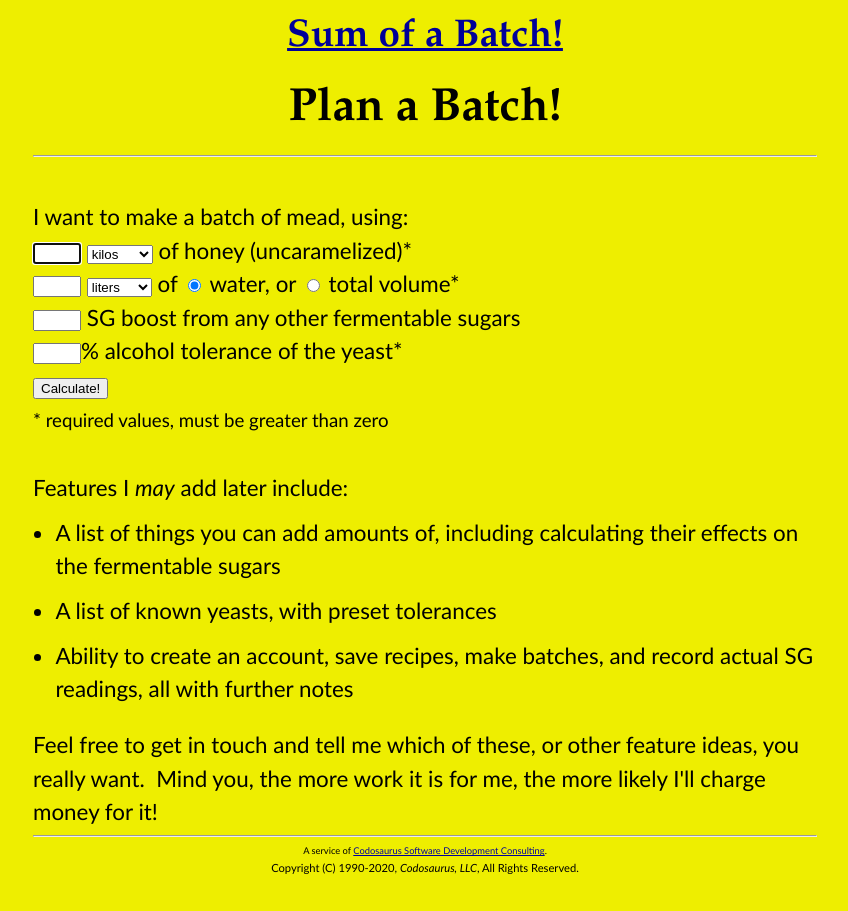
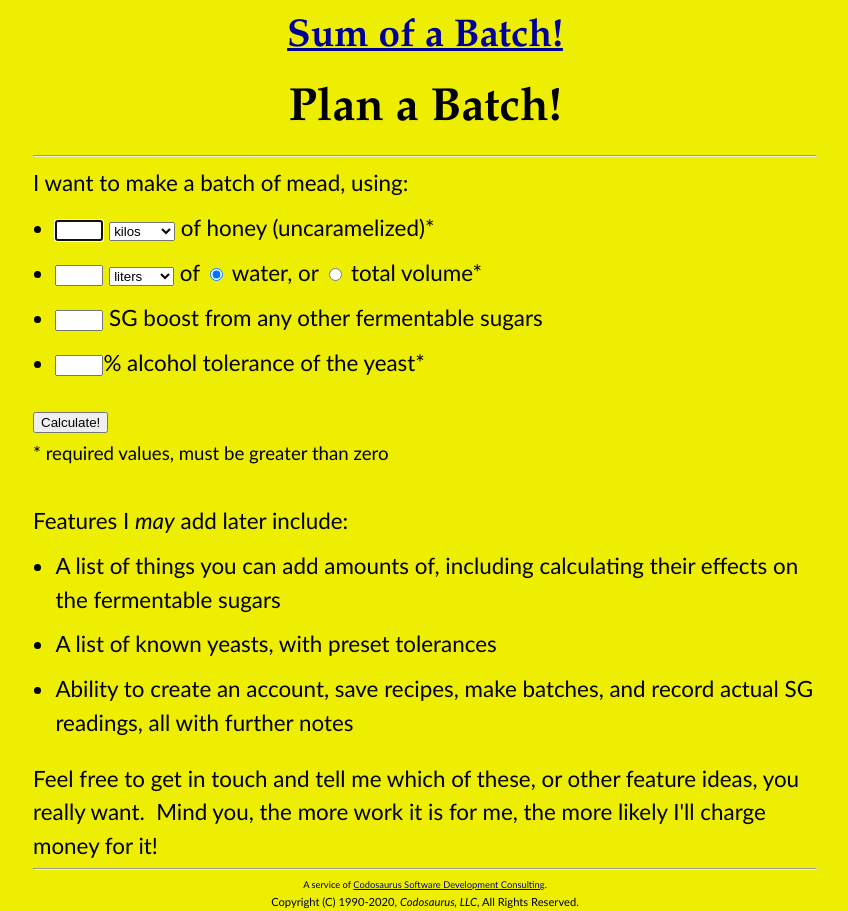
Before and after one commit to CodosaurusLLC/CodosaurusLLC.github.io, a Jekyll site: the page built from sum-of-a-batch/plan.html, in a window 1280 px wide. Shown: the whole page, without its empty margins (215-1063 px from the left). Built offline with Jekyll 4.4.1, drawn with Linux system fonts in a browser that asks for light colours.

Commit message:
make planning page a list, dumping br's

```diff
--- a/sum-of-a-batch/plan.html
+++ b/sum-of-a-batch/plan.html
@@ -5,34 +5,38 @@ style: sum-of-a-batch
 ---
 <script src="/assets/sum-of-a-batch/common.js" type="text/javascript"></script>
 <script src="/assets/sum-of-a-batch/plan.js" type="text/javascript"></script>
-<br/>
 <div>
   I want to make a batch of mead, using:
-  <br/>
+  <ul>
+    <li>
       <input type="text" id="honey" autofocus>
       <select id="mass_unit">
         <option value="kilos">kilos</option>
         <option value="pounds">pounds</option>
       </select>
       of honey (uncaramelized)*
-  <br/>
+    </li>
+    <li>
       <input type="text" id="water">
       <select id="volume_unit">
         <option value="liters">liters</option>
         <option value="gallons">gallons</option>
       </select>
       of
-  <input type="radio" name="volume_type" id="of_water" value="water" checked
-         onClick="set_radio_size(this)">
+      <input type="radio" name="volume_type" id="of_water" value="water"
+             onClick="set_radio_size(this)" checked>
       <label for="of_water">water</label>, or
       <input type="radio" name="volume_type" id="of_volume" value="volume"
              onClick="set_radio_size(this)">
       <label for="of_volume">total volume*</label>
-  <br/>
+    </li>
+    <li>
       <input type="text" id="boost"> SG boost from any other fermentable sugars
-  <br/>
+    </li>
+    <li>
       <input type="text" id="tolerance">% alcohol tolerance of the yeast*
-  <br/>
+    </li>
+  </ul>
   <button onClick="mead_plan()">Calculate!</button>
   <br/>
   <small>* required values, must be greater than zero</small>
```
Lines whose indentation alone changed are shown as unchanged.
